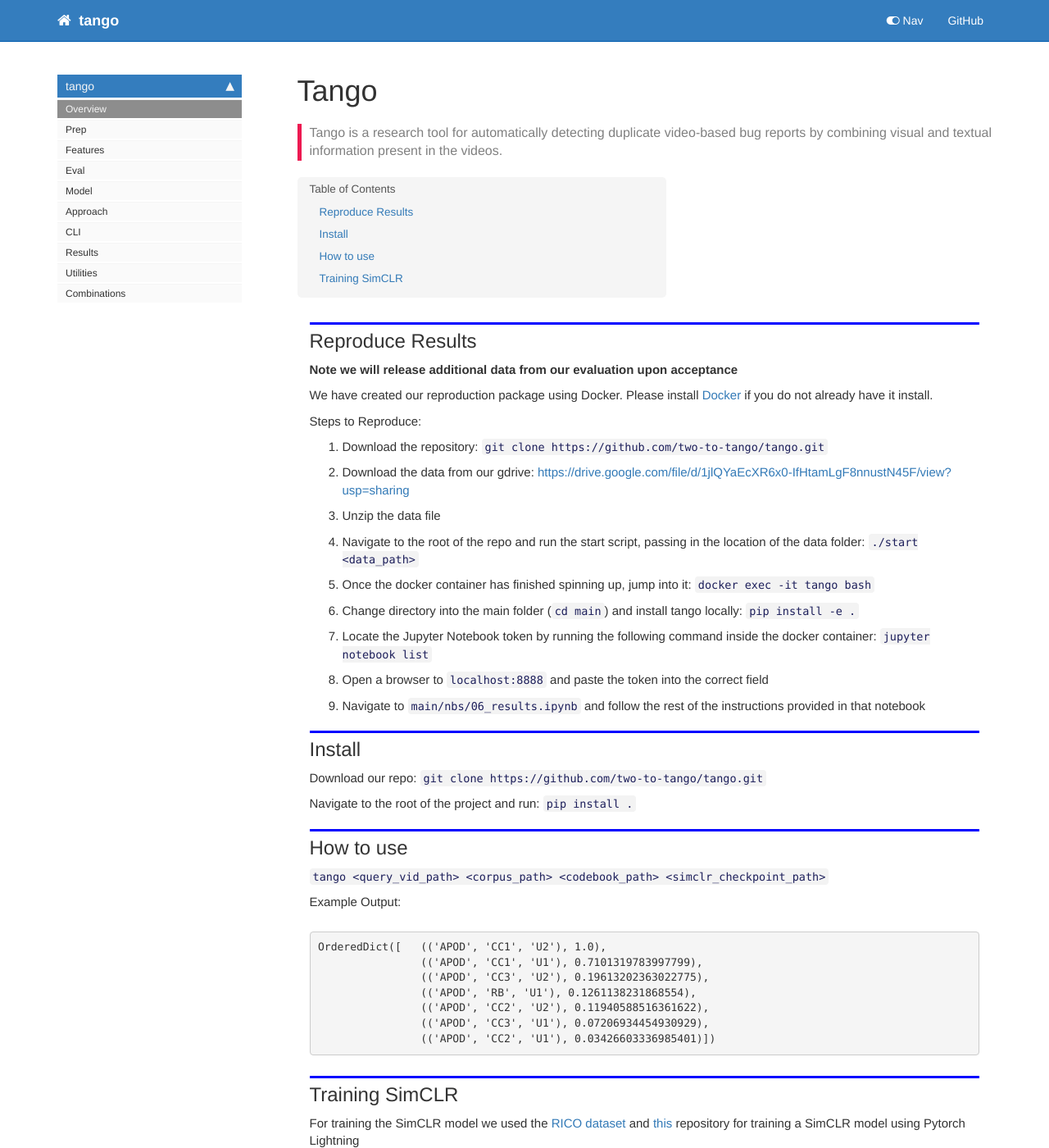
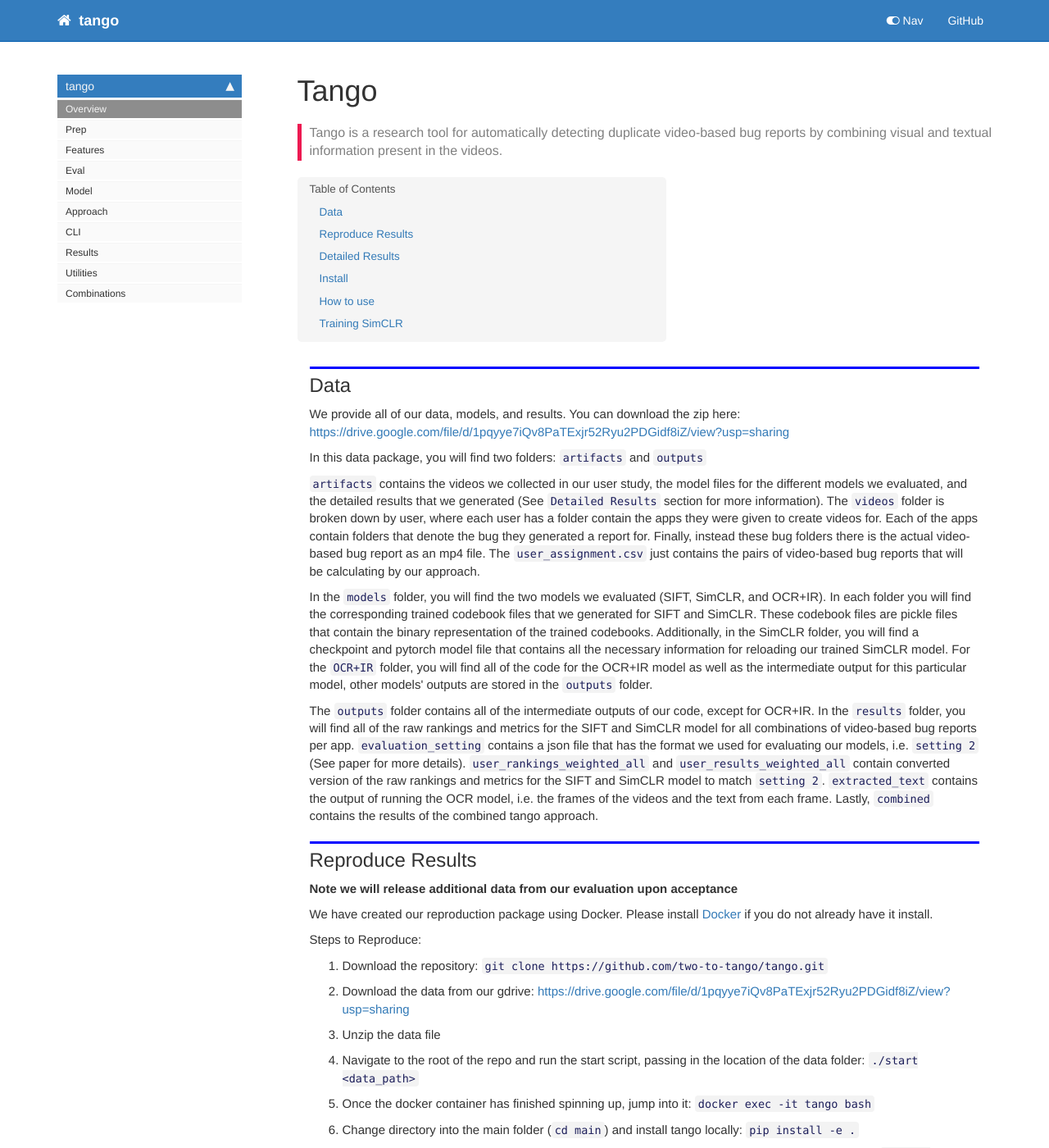
Before and after one commit to ncoop57/tango, a Jekyll site: the page built from docs/index.html, in a window 1280 px wide and 1400 px high. Shown: the whole window at 82% size. Built offline with Jekyll 4.4.1, drawn with Linux system fonts in a browser that asks for light colours; nearby versions of some CDN libraries; comment, search, counter and statistics services are not loaded; some of the changed text lies outside the part shown.

Commit message:
Fix env and update readme

```diff
--- a/docs/index.html
+++ b/docs/index.html
@@ -24,6 +24,23 @@ summary: "Tango is a research tool for automatically detecting duplicate video-b
 </div>
 <div class="cell border-box-sizing text_cell rendered"><div class="inner_cell">
 <div class="text_cell_render border-box-sizing rendered_html">
+<h2 id="Data">Data<a class="anchor-link" href="#Data">&#182;</a></h2>
+</div>
+</div>
+</div>
+<div class="cell border-box-sizing text_cell rendered"><div class="inner_cell">
+<div class="text_cell_render border-box-sizing rendered_html">
+<p>We provide all of our data, models, and results. You can download the zip here: <a href="https://drive.google.com/file/d/1pqyye7iQv8PaTExjr52Ryu2PDGidf8iZ/view?usp=sharing">https://drive.google.com/file/d/1pqyye7iQv8PaTExjr52Ryu2PDGidf8iZ/view?usp=sharing</a></p>
+<p>In this data package, you will find two folders: <code>artifacts</code> and <code>outputs</code></p>
+<p><code>artifacts</code> contains the videos we collected in our user study, the model files for the different models we evaluated, and the detailed results that we generated (See <code>Detailed Results</code> section for more information). The <code>videos</code> folder is broken down by user, where each user has a folder contain the apps they were given to create videos for. Each of the apps contain folders that denote the bug they generated a report for. Finally, instead these bug folders there is the actual video-based bug report as an mp4 file. The <code>user_assignment.csv</code> just contains the pairs of video-based bug reports that will be calculating by our approach.</p>
+<p>In the <code>models</code> folder, you will find the two models we evaluated (SIFT, SimCLR, and OCR+IR). In each folder you will find the corresponding trained codebook files that we generated for SIFT and SimCLR. These codebook files are pickle files that contain the binary representation of the trained codebooks. Additionally, in the SimCLR folder, you will find a checkpoint and pytorch model file that contains all the necessary information for reloading our trained SimCLR model. For the <code>OCR+IR</code> folder, you will find all of the code for the OCR+IR model as well as the intermediate output for this particular model, other models' outputs are stored in the <code>outputs</code> folder.</p>
+<p>The <code>outputs</code> folder contains all of the intermediate outputs of our code, except for OCR+IR. In the <code>results</code> folder, you will find all of the raw rankings and metrics for the SIFT and SimCLR model for all combinations of video-based bug reports per app. <code>evaluation_setting</code> contains a json file that has the format we used for evaluating our models, i.e. <code>setting 2</code> (See paper for more details). <code>user_rankings_weighted_all</code> and <code>user_results_weighted_all</code> contain converted version of the raw rankings and metrics for the SIFT and SimCLR model to match <code>setting 2</code>. <code>extracted_text</code> contains the output of running the OCR model, i.e. the frames of the videos and the text from each frame. Lastly, <code>combined</code> contains the results of the combined tango approach.</p>
+
+</div>
+</div>
+</div>
+<div class="cell border-box-sizing text_cell rendered"><div class="inner_cell">
+<div class="text_cell_render border-box-sizing rendered_html">
 <h2 id="Reproduce-Results">Reproduce Results<a class="anchor-link" href="#Reproduce-Results">&#182;</a></h2>
 </div>
 </div>
@@ -35,7 +52,7 @@ summary: "Tango is a research tool for automatically detecting duplicate video-b
 <p>Steps to Reproduce:</p>
 <ol>
 <li>Download the repository: <code>git clone https://github.com/two-to-tango/tango.git</code></li>
-<li>Download the data from our gdrive: <a href="https://drive.google.com/file/d/1jlQYaEcXR6x0-IfHtamLgF8nnustN45F/view?usp=sharing">https://drive.google.com/file/d/1jlQYaEcXR6x0-IfHtamLgF8nnustN45F/view?usp=sharing</a></li>
+<li>Download the data from our gdrive: <a href="https://drive.google.com/file/d/1pqyye7iQv8PaTExjr52Ryu2PDGidf8iZ/view?usp=sharing">https://drive.google.com/file/d/1pqyye7iQv8PaTExjr52Ryu2PDGidf8iZ/view?usp=sharing</a></li>
 <li>Unzip the data file</li>
 <li>Navigate to the root of the repo and run the start script, passing in the location of the data folder: <code>./start &lt;data_path&gt;</code></li>
 <li>Once the docker container has finished spinning up, jump into it: <code>docker exec -it tango bash</code></li>
@@ -44,6 +61,22 @@ summary: "Tango is a research tool for automatically detecting duplicate video-b
 <li>Open a browser to <code>localhost:8888</code> and paste the token into the correct field</li>
 <li>Navigate to <code>main/nbs/06_results.ipynb</code> and follow the rest of the instructions provided in that notebook</li>
 </ol>
+
+</div>
+</div>
+</div>
+<div class="cell border-box-sizing text_cell rendered"><div class="inner_cell">
+<div class="text_cell_render border-box-sizing rendered_html">
+<h2 id="Detailed-Results">Detailed Results<a class="anchor-link" href="#Detailed-Results">&#182;</a></h2>
+</div>
+</div>
+</div>
+<div class="cell border-box-sizing text_cell rendered"><div class="inner_cell">
+<div class="text_cell_render border-box-sizing rendered_html">
+<p>You can find a spreadsheet containing the results for all of the different configurations we tested at <code>tango_reproduction_package/artifacts/detailed_results.xlsx</code>.</p>
+<p>In this excel file, we have multiple sheets. <code>overall</code> shows the performance of the different model configurations averaged across all apps. <code>model-analysis</code> is a more indepth analysis looking at how the choice of model (SIFT, SimCLR, and OCR+IR) impacts performance. The same analysis is done for the number of visual words, <code>vw-analysis</code>, frames per second, <code>fps-analysis</code>, and technique (bovw, f-lcs, and w-lcs), <code>tech-analysis</code>. <code>overall_comb</code> shows the combined performance of the visual and textual model configurations averaged across all apps. Additionally, <code>per-app</code> and <code>per-app-comb</code> has the performance of the single and combined model configurations per app, respectively. Lastly, we provide the overall performance in sheet <code>overall_user_study</code> and <code>overall_user_study_comb</code> of the single and combined model configurations on the settings (used only APOD app) given to the users for evaluating how much time and effort tango can save developers.</p>
+<p>All sheets show the performance in terms of mRR (<code>avg_rr</code>), the standard deviation of recipical rank, median (<code>med_rr</code>), and quartile 1 and 3 (<code>q#_rr</code>). The same is true for mAP (<code>avg_ap</code>). We also show the performance in terms of average rank including standard deviation, and quartiles. Lastly, we providing HIT@1-5, 7, and 10 (<code>h#</code>).</p>
+<p>Sheets that contain the <code>weight</code> column have information regarding how much weight is given to the visual and textual information. A value of <code>0.1</code> means that the textual information received a weight of <code>0.1</code> while the visual information was given a weight of <code>0.9</code>. For values containing two numbers, e.g. <code>0.1-0.0</code>, refers to the weighting scheme introduced in the paper for when there may be high overlap in vocabulary between duplicate and non-duplicates (See paper for more details). If an app does not have high overlap, then a weight of <code>0.1</code> is used for the textual information, else the textual information is not considered, i.e., weight of <code>0.0</code>.</p>
 
 </div>
 </div>
```
Also changed, not shown: README.md, 1 other file.
